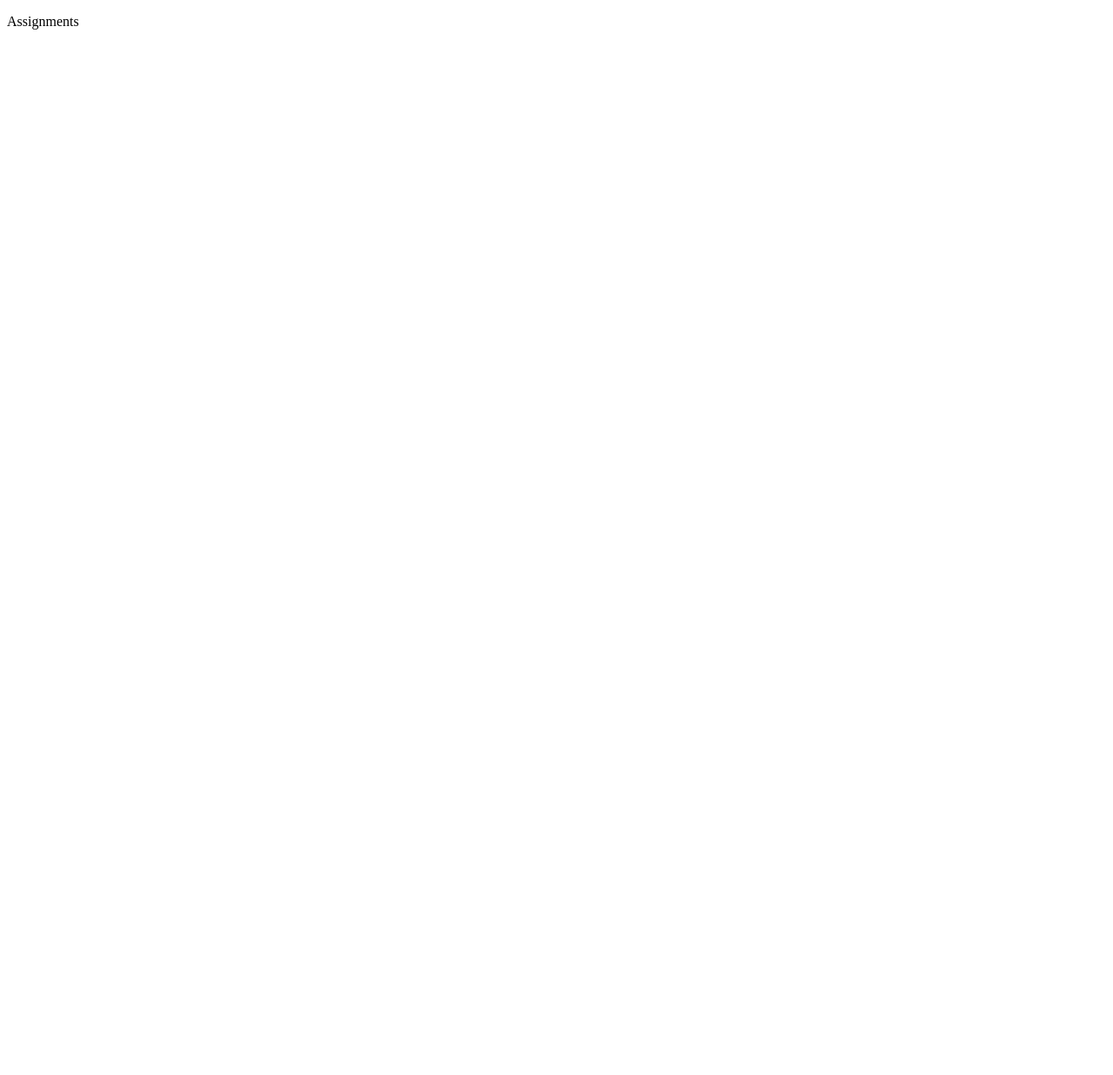
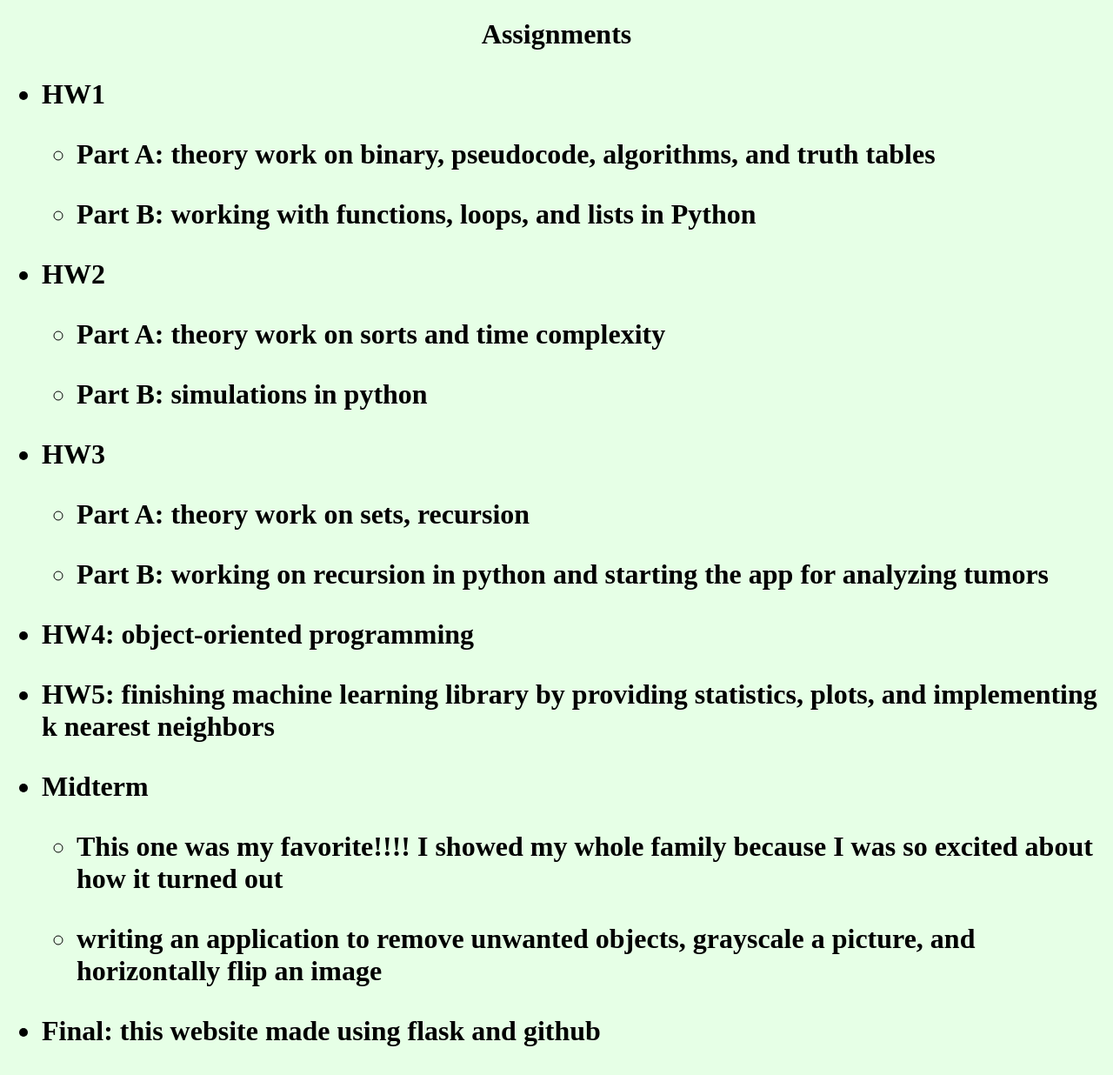
Before and after one commit to anamariar01/Flask-Project, a Flask app: page /assignments in a window 1280 px wide. Before the commit the page is almost empty. Shown: the whole page at 87% size. Before the commit the page ends 34 px from the top, so only its background shows below. Run offline with Flask 2, Linux system fonts and the light colour scheme.

Commit message:
finished assignments page + last few edits

```diff
--- a/app.py
+++ b/app.py
@@ -13,7 +13,7 @@ app = Flask(__name__)
 
 #static route
 @app.route("/")
-def hello():
+def home():
     return render_template("home.html")
 
 @app.route("/1006")
--- a/templates/assignments.html
+++ b/templates/assignments.html
@@ -4,7 +4,37 @@
         <!--specifies title of the page !-->
         <title>Assignments</title>
     <head>
-    <body>
-    <p>Assignments</p>
+    <style>
+    p{
+        text-align: left
+    }
+    </style>
+    <body bgcolor="#e6ffe6">
+    <h1 align=center>Assignments</br>
+    <ul>
+    	<li><p>HW1</p></li>
+    	<ul>
+        	<li><p>Part A: theory work on binary, pseudocode, algorithms, and truth tables</p></li>
+        	<li><p>Part B: working with functions, loops, and lists in Python</p></li>
+        </ul>
+    	<li><p>HW2</p></li>
+    	<ul>
+        	<li><p>Part A: theory work on sorts and time complexity</p></li>
+        	<li><p>Part B: simulations in python</p></li>
+    	</ul>
+    	<li><p>HW3</p></li>
+    	<ul>
+        	<li><p>Part A: theory work on sets, recursion</p></li>
+        	<li><p>Part B: working on recursion in python and starting the app for analyzing tumors</p></li>
+    	</ul>
+    	<li><p>HW4: object-oriented programming</p></li>
+    	<li><p>HW5: finishing machine learning library by providing statistics, plots, and implementing k nearest neighbors</p></li>
+    	<li><p>Midterm</p></li>
+    	<ul>
+        	<li><p>This one was my favorite!!!! I showed my whole family because I was so excited about how it turned out</p></li>
+        	<li><p>writing an application to remove unwanted objects, grayscale a picture, and horizontally flip an image</p></li>
+    	</ul>
+    	<li><p>Final: this website made using flask and github</p></li>
+    </ul>
     </body>
 </html>
```
